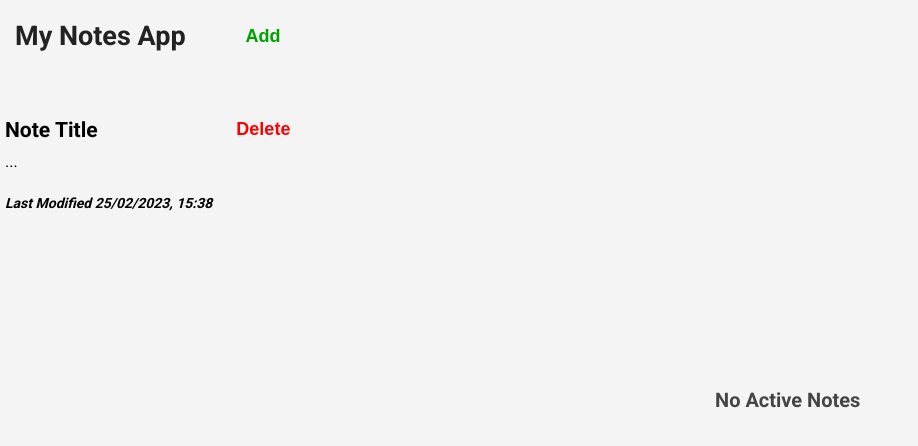
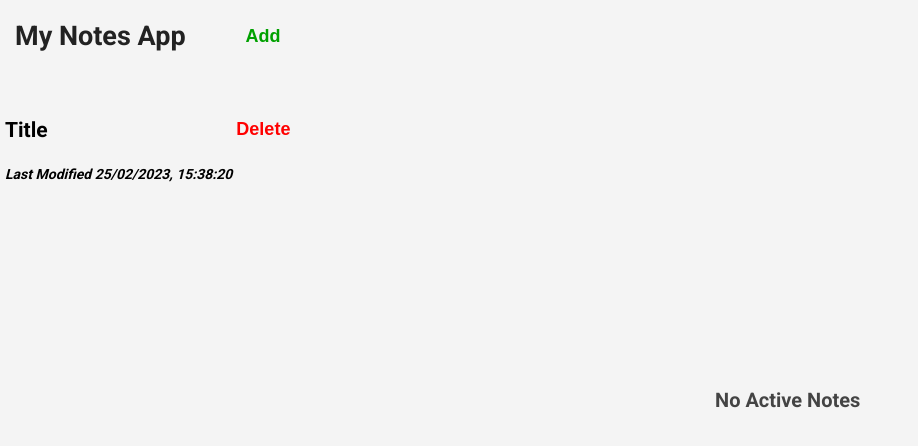
Before and after one commit to Prospertech-github/Notes-App, a React (Create React App) app: page / in a window 1280 px wide. Both pictures are taken after a click on the button "Add". Shown: the top 446 px of the page, without its empty margins (0-918 px from the left). Built offline with nearby package versions, Linux system fonts and the light colour scheme.

Commit message:
Feat & Fix: Restructured file structure to store component files to individual folders and Sorted the notes array to display in an order of last modified

```diff
--- a/src/App.js
+++ b/src/App.js
@@ -1,8 +1,8 @@
 import { useState } from 'react';
 import uuid from 'react-uuid';
 import './App.css';
-import Main from './components/Main';
-import NotesContainer from './components/NotesContainer';
+import Main from './components/MainComponent/Main';
+import NotesContainer from './components/SideBarComponent/NotesContainer';
 
 function App() {
   const [notes, setNotes] = useState([]);
@@ -11,8 +11,8 @@ function App() {
 	const addNote = () => {
 		const newNote = {
 			id: uuid(),
-			title: 'Note Title',
-			body: ' ',
+			title: 'Title',
+			body: '',
 			modifiedDate: Date.now(),
 		};
 
--- a/src/components/NotesContainer.jsx
+++ b/src/components/SideBarComponent/NotesContainer.jsx
@@ -8,6 +8,9 @@ const NotesContainer = ({
 	currentNote,
 	setCurrentNote,
 }) => {
+
+	const sortedNotes = notes.sort((a,b) => b.modifiedDate - a.modifiedDate);
+
 	return (
 		<div className={styles.notesContainer}>
 			<div className={styles.header}>
@@ -17,7 +20,7 @@ const NotesContainer = ({
 			</div>
 
 			<div className={styles.notesHolder}>
-				{notes.map(note => {
+				{sortedNotes.map(note => {
           return (
             <div
               className={`${styles.note} ${note.id === currentNote ? styles.activeNote : ''}`}
@@ -44,6 +47,7 @@ const NotesContainer = ({
 									{
 										hour: '2-digit',
 										minute: '2-digit',
+										second: '2-digit'
 									}
 								)}
 							</small>
```
Also changed, not shown: src/components/MainComponent/Main.jsx (renamed from src/components/Main.jsx), src/components/MainComponent/Main.module.css (renamed from src/components/Main.module.css), src/components/SideBarComponent/NotesContainer.module.css (renamed from src/components/NotesContainer.module.css).
